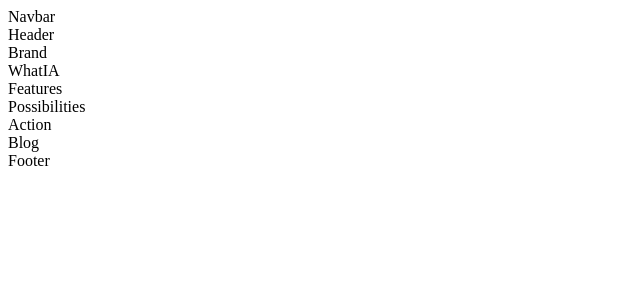
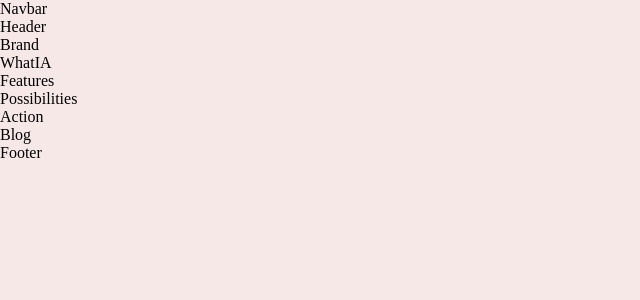
Before and after one commit to Benevanio/Hazy_tech, a React (Create React App) app: page / in a window 1280 px wide. Shown: the top 300 px of the page, without its empty margins (0-640 px from the left). Built offline with nearby package versions, Linux system fonts and the light colour scheme.

Commit message:
Start style component

```diff
--- a/src/App.js
+++ b/src/App.js
@@ -1,5 +1,5 @@
 import React from 'react'
-
+import './App.scss'
 import { Footer, Blog,Header, Features, WhatIA, Posibilities } from './containers'
 import { Brand,Action, Navbar } from './components'
 const App = () => {
--- /dev/null
+++ b/src/App.scss
@@ -0,0 +1,12 @@
+//Variaveis globaus
+$Background: #f7e8e8;
+
+*{
+    margin: 0;
+    padding: 0;
+    box-sizing: border-box;
+    scroll-behavior: smooth;
+}
+body{
+    background-color: $Background;
+}
--- /dev/null
+++ b/src/index.scss
@@ -0,0 +1,14 @@
+@import url('https://fonts.googleapis.com/css2?family=Manrope:wght@200;300;400;500;600;700;800&display=swap');
+
+:root {
+  --font-family: 'Manrope', sans-serif;
+
+  --gradient-text: linear-gradient(89.97deg, #AE67FA 1.84%, #F49867 102.67%);
+  --gradient-bar: linear-gradient(103.22deg, #AE67FA -13.86%, #F49867 99.55%);
+
+  --color-bg: #040C18;
+  --color-footer : #031B34;
+  --color-blog: #042c54;
+  --color-text: #81AFDD;
+  --color-subtext: #FF8A71;
+}
```
